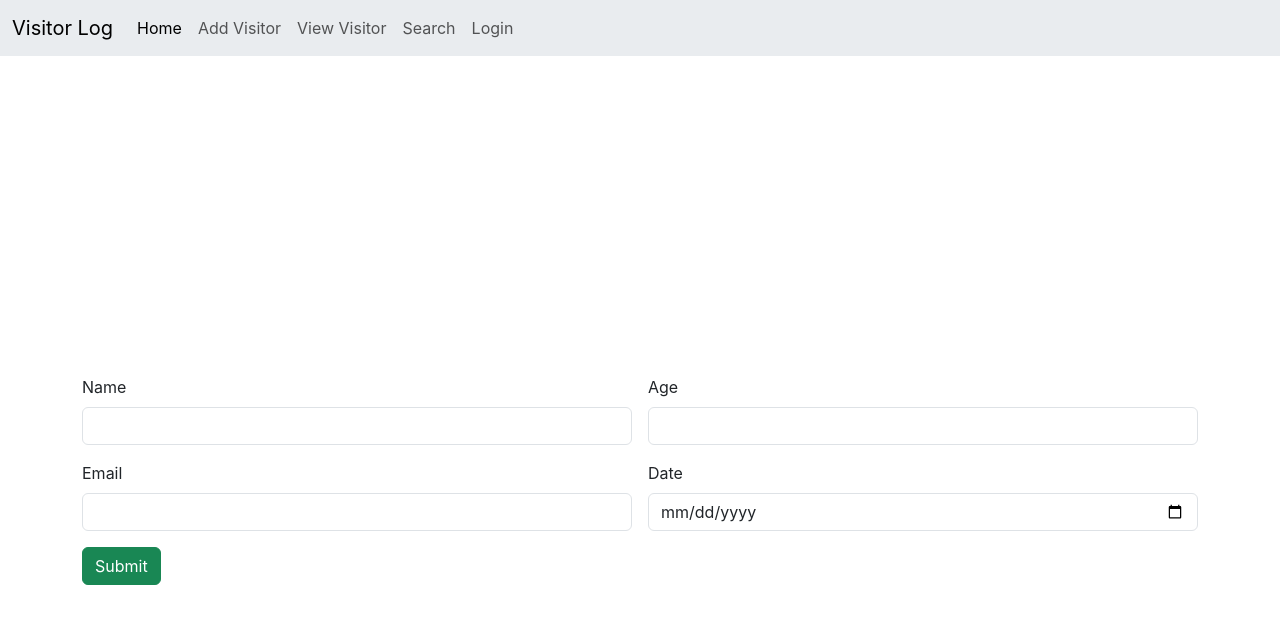
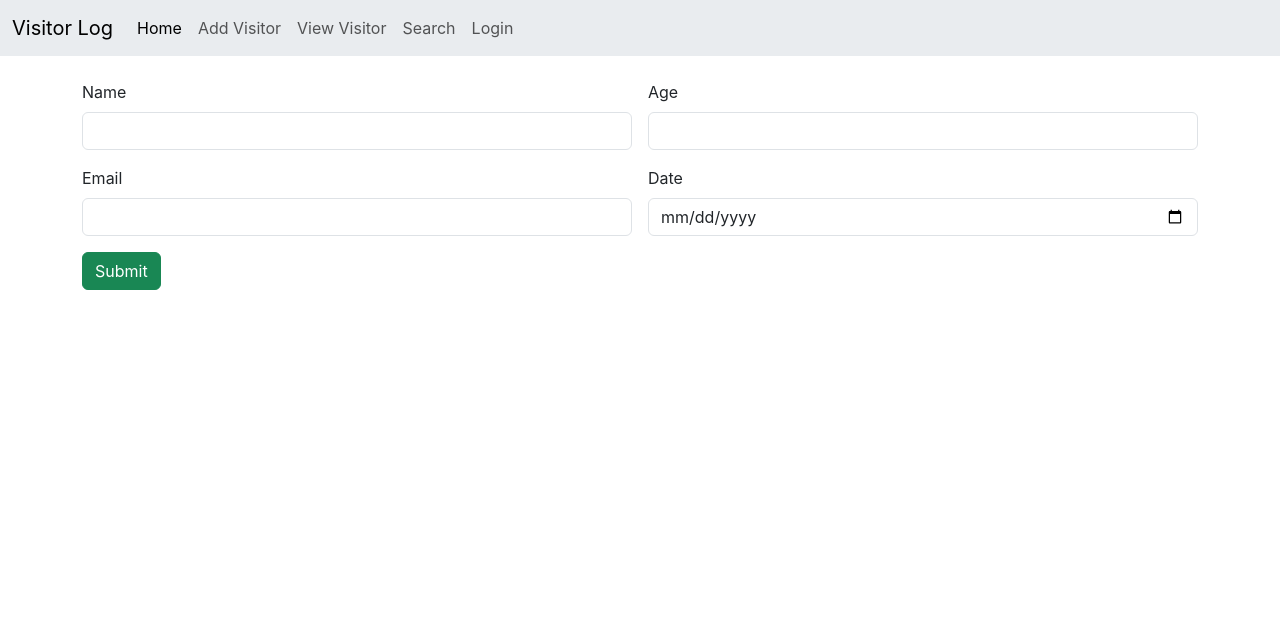
Before and after one commit to arjunsunil-boop/visitor-entry-log, a React (Create React App) app: page / in a window 1280 px wide. Shown: the top 624 px of the page. Built offline with nearby package versions, Linux system fonts and the light colour scheme.

Commit message:
minor css fix

```diff
--- a/package.json
+++ b/package.json
@@ -16,7 +16,7 @@
   },
   "scripts": {
     "predeploy":"npm run build",
-    "deploy":"visitor-entry-log -d build",
+    "deploy":"gh-pages -d build",
     "start": "react-scripts start",
     "build": "react-scripts build",
     "test": "react-scripts test",
--- a/src/App.css
+++ b/src/App.css
@@ -1,4 +1,4 @@
-.container {
+.container#login-container {
     display: flex;
     justify-content: center;
     align-items: center;
--- a/src/components/Login.jsx
+++ b/src/components/Login.jsx
@@ -5,7 +5,7 @@ const Login = () => {
   return (
     <div>
         <Nav/>
-        <div className="container">
+        <div className="container" id='login-container'>
             <div className="row">
                 <div className="col col-12 col-12 col-sm-12 col-md-12 col-lg-12 co-xl-12 col-xxl-12">
                     <br />
```
